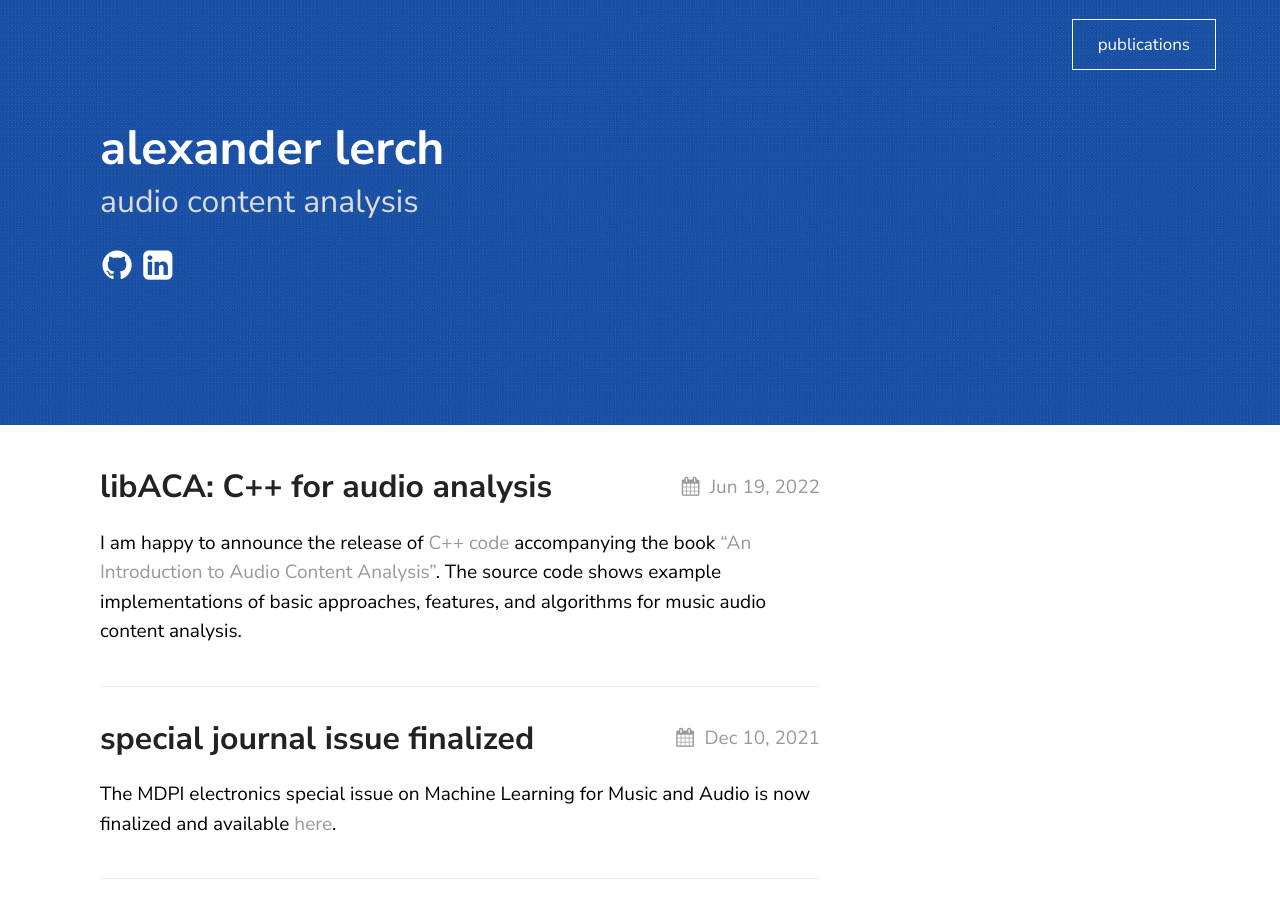
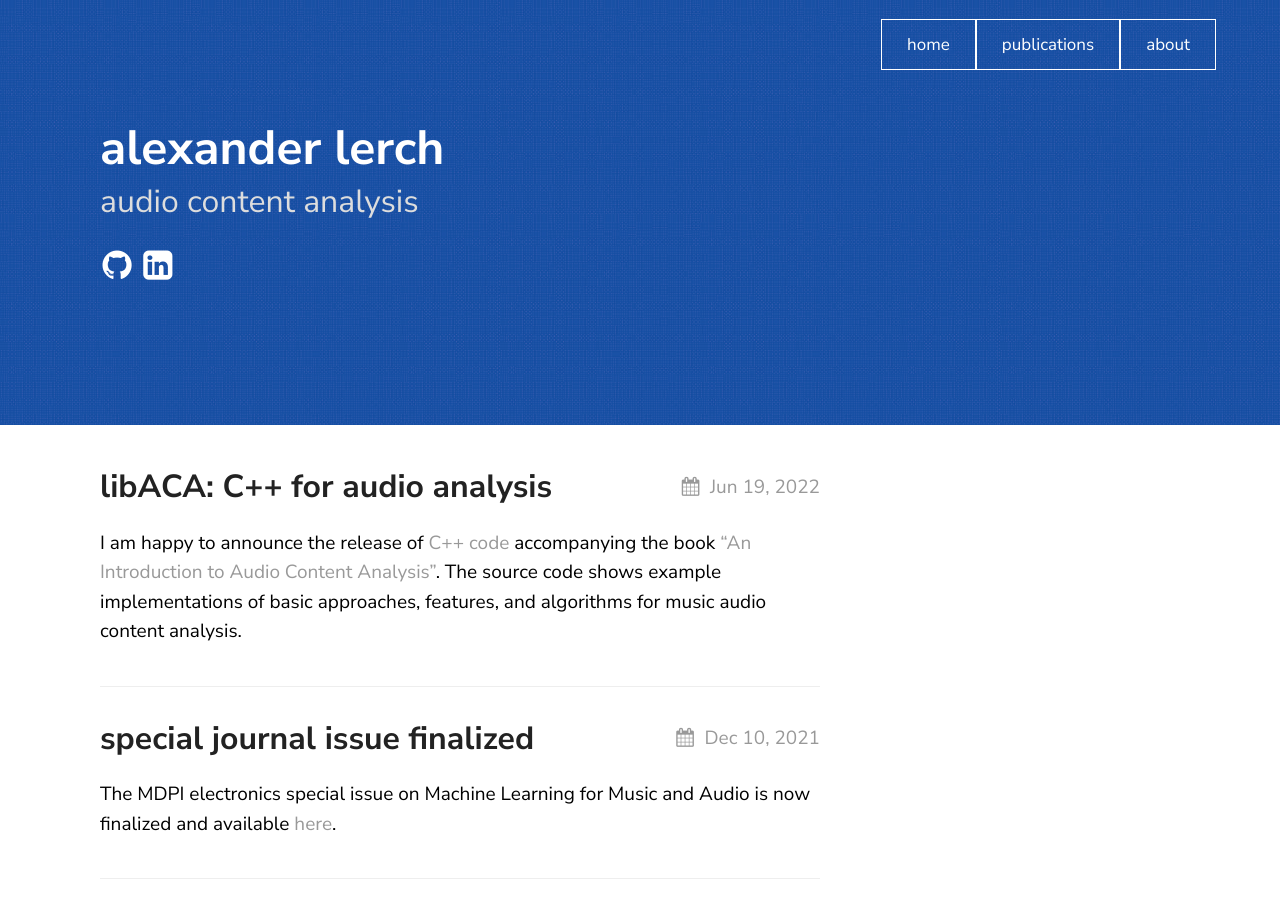
Before and after one commit to alexanderlerch/alexanderlerch.github.io, a Jekyll site: the page built from index.md, in a window 1280 px wide and 900 px high. Built offline with Jekyll 4.4.1, drawn with Linux system fonts in a browser that asks for light colours.

Commit message:
added about page

```diff
--- a/_config.yml
+++ b/_config.yml
@@ -18,8 +18,12 @@ texture:
   showNav: true
   showPicker: false
   navigation:
+    - title: home
+      url: ""
     - title: publications
       url: "/publications"
+    - title: about
+      url: "/about"
 
   social_links:
     github:  alexanderlerch
```
Also changed, not shown: about.md (added, +8 -0 lines), img/lerch.png (added).
